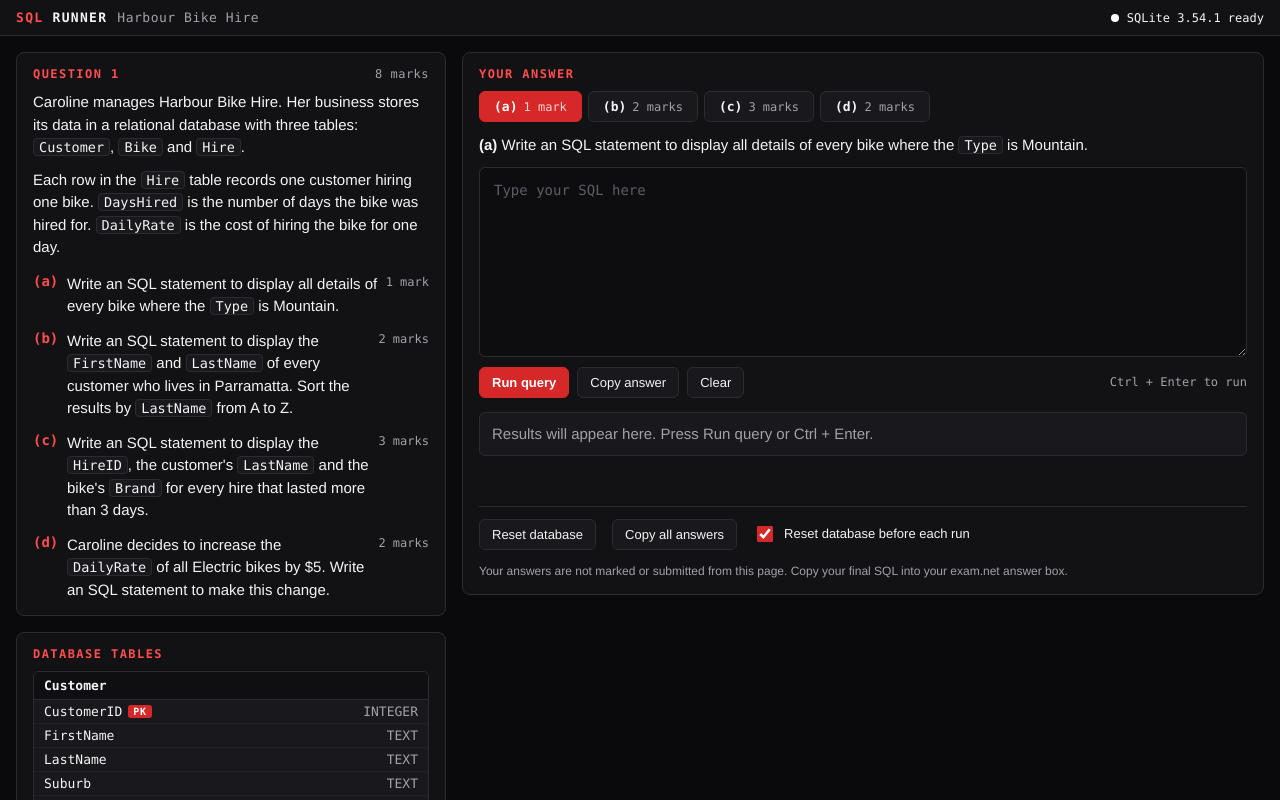
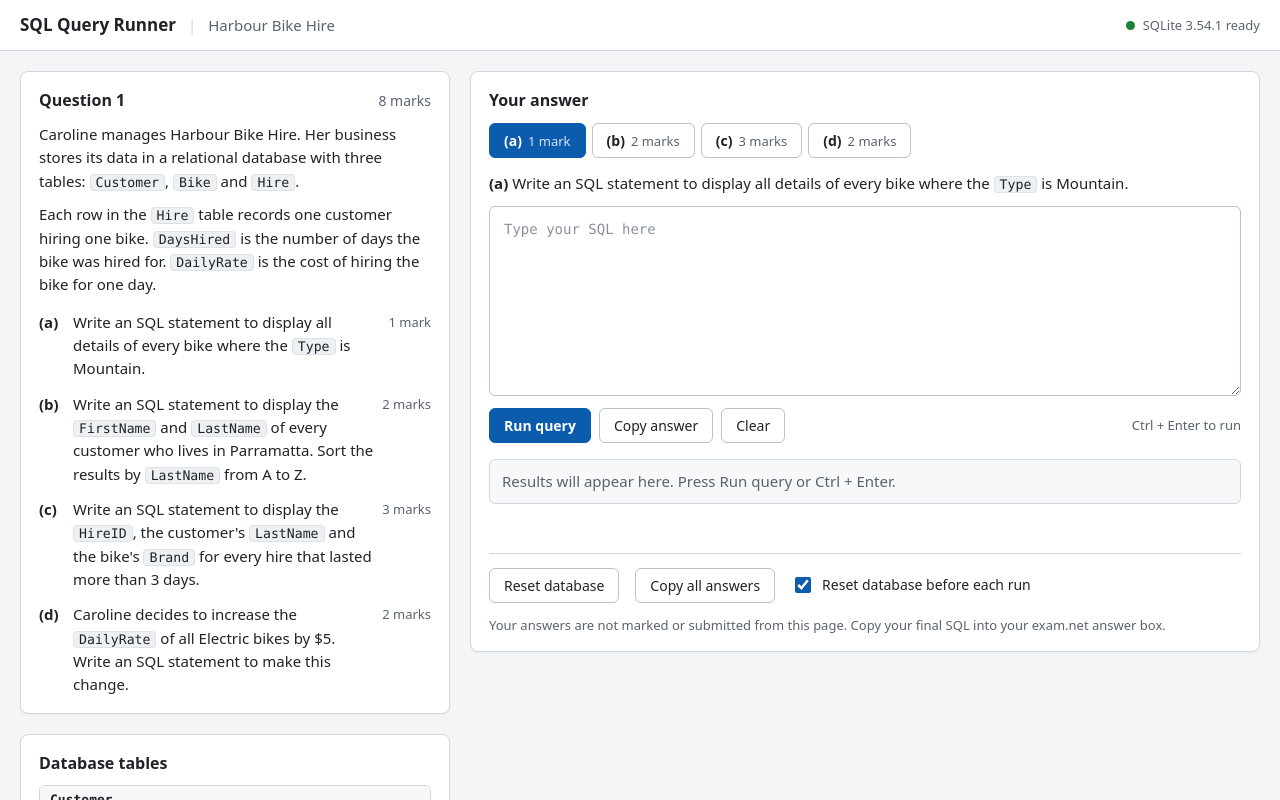
Before and after one commit to DunneTeaches/SQLTEST.github.io, a plain HTML site: page index.html in a window 1280 px wide. Shown: the top 800 px of the page. Drawn offline with Linux system fonts and the light colour scheme.

Commit message:
Update index.html

```diff
--- a/index.html
+++ b/index.html
@@ -8,135 +8,137 @@
 <head>
 <meta charset="utf-8">
 <meta name="viewport" content="width=device-width, initial-scale=1">
-<meta name="color-scheme" content="dark">
+<meta name="color-scheme" content="light">
 <title>SQL Query Runner</title>
 <style>
 :root {
-  --bg: #0a0a0c;
-  --panel: #121215;
-  --panel-2: #19191d;
-  --line: #2b2b32;
-  --text: #f4f4f5;
-  --muted: #a1a1aa;
-  --red: #ff4d4d;
-  --red-solid: #d62828;
-  --red-dim: #2a1012;
-  --mono: Consolas, "Space Mono", "Courier New", monospace;
-  --sans: Helvetica, Arial, sans-serif;
+  --bg: #f4f5f7;
+  --panel: #ffffff;
+  --panel-2: #f6f8fa;
+  --line: #d0d7de;
+  --text: #1f2328;
+  --muted: #59636e;
+  --accent: #0b5cad;
+  --accent-hover: #094a8c;
+  --accent-soft: #e6f0fa;
+  --danger: #b42318;
+  --danger-bg: #fdecea;
+  --danger-line: #f0b4ae;
+  --ok: #1a7f37;
+  --sans: system-ui, -apple-system, "Segoe UI", Roboto, Helvetica, Arial, sans-serif;
+  --mono: Consolas, "SFMono-Regular", Menlo, "Courier New", monospace;
 }
 * { box-sizing: border-box; }
 html, body { margin: 0; background: var(--bg); color: var(--text); }
-body { font: 15px/1.5 var(--sans); min-height: 100vh; }
+body { font: 15px/1.55 var(--sans); min-height: 100vh; }
 code, pre, textarea, .mono { font-family: var(--mono); }
-code { background: var(--panel-2); border: 1px solid var(--line); border-radius: 4px; padding: 0 5px; font-size: 0.9em; }
+code { background: #eef1f4; border: 1px solid #dde2e8; border-radius: 4px; padding: 0 5px; font-size: 0.88em; }
 [hidden] { display: none !important; }
 
-.top { display: flex; flex-wrap: wrap; align-items: center; justify-content: space-between; gap: 4px 12px; padding: 10px 16px; background: var(--panel); border-bottom: 1px solid var(--line); }
-.brand { font: 700 13px var(--mono); letter-spacing: 0.1em; }
-.brand b { color: var(--red); }
-.brand span { color: var(--muted); font-weight: 400; margin-left: 10px; letter-spacing: 0.04em; }
-.status { font: 12px var(--mono); color: var(--muted); display: flex; align-items: center; gap: 8px; }
-.status::before { content: ""; width: 8px; height: 8px; border-radius: 50%; background: var(--muted); }
-.status.ok { color: var(--text); }
-.status.ok::before { background: #fff; }
-.status.err { color: var(--red); }
-.status.err::before { background: var(--red); }
+.top { display: flex; flex-wrap: wrap; align-items: center; justify-content: space-between; gap: 4px 12px; padding: 12px 20px; background: var(--panel); border-bottom: 1px solid var(--line); }
+.brand { font-size: 17px; font-weight: 600; }
+.brand span { color: var(--muted); font-weight: 400; margin-left: 12px; font-size: 15px; }
+.brand span::before { content: "|"; margin-right: 12px; color: var(--line); }
+.status { font-size: 13px; color: var(--muted); display: flex; align-items: center; gap: 8px; }
+.status::before { content: ""; width: 9px; height: 9px; border-radius: 50%; background: #b8bfc7; }
+.status.ok::before { background: var(--ok); }
+.status.err { color: var(--danger); }
+.status.err::before { background: var(--danger); }
 
-.layout { display: grid; grid-template-columns: minmax(300px, 430px) minmax(0, 1fr); gap: 16px; padding: 16px; max-width: 1500px; margin: 0 auto; align-items: start; }
+.layout { display: grid; grid-template-columns: minmax(300px, 430px) minmax(0, 1fr); gap: 20px; padding: 20px; max-width: 1500px; margin: 0 auto; align-items: start; }
 @media (max-width: 900px) {
-  .layout { grid-template-columns: minmax(0, 1fr); }
+  .layout { grid-template-columns: minmax(0, 1fr); gap: 16px; padding: 12px; }
   .col { display: contents; }
-  .layout .card { min-width: 0; }
-  .layout .card { margin-bottom: 0; }
+  .layout .card { margin-bottom: 0; min-width: 0; }
   #question { order: 1; }
   .ans-card { order: 2; }
   .schema-card { order: 3; }
   .data-card { order: 4; }
 }
 .col { min-width: 0; }
-.card { background: var(--panel); border: 1px solid var(--line); border-radius: 8px; padding: 14px 16px; margin-bottom: 16px; }
+.card { background: var(--panel); border: 1px solid var(--line); border-radius: 8px; padding: 16px 18px; margin-bottom: 20px; box-shadow: 0 1px 2px rgba(31, 35, 40, 0.05); }
 .col .card:last-child { margin-bottom: 0; }
-h2 { margin: 0 0 10px; font: 700 12px var(--mono); letter-spacing: 0.12em; text-transform: uppercase; color: var(--red); display: flex; justify-content: space-between; gap: 8px; }
-h2 span { color: var(--muted); font-weight: 400; letter-spacing: 0.04em; text-transform: none; }
+h2 { margin: 0 0 10px; font-size: 16px; font-weight: 600; display: flex; justify-content: space-between; align-items: baseline; gap: 8px; }
+h2 span { color: var(--muted); font-weight: 400; font-size: 14px; }
 p { margin: 0 0 10px; }
 
 .parts { list-style: none; margin: 14px 0 0; padding: 0; display: grid; gap: 12px; }
 .parts li { display: grid; grid-template-columns: 26px 1fr auto; gap: 8px; align-items: start; }
-.parts .lbl { font: 700 14px var(--mono); color: var(--red); }
-.parts .mk { font: 12px var(--mono); color: var(--muted); white-space: nowrap; padding-top: 2px; }
+.parts .lbl { font-weight: 600; }
+.parts .mk { font-size: 13px; color: var(--muted); white-space: nowrap; padding-top: 1px; }
 
 .tables { display: grid; gap: 10px; }
-.tcard { border: 1px solid var(--line); border-radius: 6px; background: var(--panel-2); overflow: hidden; }
-.tcard h3 { margin: 0; padding: 6px 10px; font: 700 13px var(--mono); border-bottom: 1px solid var(--line); background: #0f0f12; }
-.col-row { display: grid; grid-template-columns: minmax(0, 1fr) auto; gap: 8px; padding: 4px 10px; font: 13px var(--mono); border-bottom: 1px solid #202026; }
+.tcard { border: 1px solid var(--line); border-radius: 6px; background: var(--panel); overflow: hidden; }
+.tcard h3 { margin: 0; padding: 6px 10px; font: 600 13px var(--mono); border-bottom: 1px solid var(--line); background: var(--panel-2); }
+.col-row { display: grid; grid-template-columns: minmax(0, 1fr) auto; gap: 8px; padding: 4px 10px; font: 13px var(--mono); border-bottom: 1px solid #e8ecf0; }
 .col-row:last-child { border-bottom: 0; }
 .col-row .ty { color: var(--muted); }
-.badge { display: inline-block; font: 700 10px var(--mono); letter-spacing: 0.06em; padding: 1px 5px; border-radius: 3px; margin-left: 6px; vertical-align: 1px; }
-.badge.pk { background: var(--red-solid); color: #fff; }
-.badge.fk { border: 1px solid var(--red); color: var(--red); }
+.badge { display: inline-block; font: 600 10px var(--sans); letter-spacing: 0.04em; padding: 1px 6px; border-radius: 3px; margin-left: 6px; vertical-align: 1px; }
+.badge.pk { background: var(--accent); color: #fff; }
+.badge.fk { background: var(--accent-soft); border: 1px solid #b6d3ee; color: var(--accent); }
 
 .pills { display: flex; flex-wrap: wrap; gap: 6px; margin-bottom: 10px; }
-button { font: 13px var(--sans); color: var(--text); background: var(--panel-2); border: 1px solid var(--line); border-radius: 6px; padding: 7px 12px; cursor: pointer; }
-button:hover:not(:disabled) { border-color: #55555e; }
-button:disabled { opacity: 0.45; cursor: not-allowed; }
-button:focus-visible, .tbl-wrap:focus-visible { outline: 2px solid #fff; outline-offset: 2px; }
-button.primary { background: var(--red-solid); border-color: var(--red-solid); color: #fff; font-weight: 700; }
-button.primary:hover:not(:disabled) { background: #ec3434; border-color: #ec3434; }
-.pill { font: 12px var(--mono); padding: 4px 10px; border-radius: 999px; }
-.pill[aria-pressed="true"] { background: var(--red-solid); border-color: var(--red-solid); color: #fff; }
-.dirty-note { font-size: 12px; color: var(--red); margin: 0 0 8px; }
+button { font: 14px var(--sans); color: var(--text); background: var(--panel); border: 1px solid #b9c1ca; border-radius: 6px; padding: 7px 14px; cursor: pointer; }
+button:hover:not(:disabled) { background: var(--panel-2); border-color: #8c959f; }
+button:disabled { opacity: 0.5; cursor: not-allowed; }
+button:focus-visible, .tbl-wrap:focus-visible { outline: 2px solid var(--accent); outline-offset: 2px; }
+button.primary { background: var(--accent); border-color: var(--accent); color: #fff; font-weight: 600; }
+button.primary:hover:not(:disabled) { background: var(--accent-hover); border-color: var(--accent-hover); }
+.pill { font-size: 13px; padding: 3px 12px; border-radius: 999px; }
+.pill[aria-pressed="true"] { background: var(--accent); border-color: var(--accent); color: #fff; }
+.dirty-note { font-size: 13px; color: var(--danger); margin: 0 0 8px; }
 
-.tbl-wrap { overflow: auto; max-height: 320px; border: 1px solid var(--line); border-radius: 6px; background: #0d0d10; }
+.tbl-wrap { overflow: auto; max-height: 320px; border: 1px solid var(--line); border-radius: 6px; background: var(--panel); }
 table { border-collapse: collapse; width: 100%; font: 13px var(--mono); }
-th { position: sticky; top: 0; background: var(--panel-2); text-align: left; padding: 6px 10px; border-bottom: 2px solid var(--red-solid); white-space: nowrap; }
-td { padding: 5px 10px; border-bottom: 1px solid #202026; white-space: nowrap; }
-tbody tr:nth-child(even) td { background: #101013; }
+th { position: sticky; top: 0; background: var(--panel-2); text-align: left; padding: 6px 10px; border-bottom: 1px solid var(--line); white-space: nowrap; font-weight: 600; }
+td { padding: 5px 10px; border-bottom: 1px solid #e8ecf0; white-space: nowrap; }
+tbody tr:nth-child(even) td { background: #fafbfc; }
+tbody tr:last-child td { border-bottom: 0; }
 td.num { text-align: right; }
-td.null { color: var(--muted); font-style: italic; }
+td.null { color: #8a919c; font-style: italic; }
 
-.tabs { display: flex; flex-wrap: wrap; gap: 6px; margin-bottom: 12px; }
-.tab { font: 700 13px var(--mono); padding: 7px 14px; position: relative; }
-.tab small { font: 12px var(--mono); color: var(--muted); margin-left: 6px; font-weight: 400; }
-.tab[aria-selected="true"] { background: var(--red-solid); border-color: var(--red-solid); color: #fff; }
-.tab[aria-selected="true"] small { color: #ffd6d6; }
-.tab.filled::after { content: ""; position: absolute; top: 5px; right: 5px; width: 6px; height: 6px; border-radius: 50%; background: var(--red); }
-.tab[aria-selected="true"].filled::after { background: #fff; }
-.prompt { margin: 0 0 10px; color: var(--text); }
+.tabs { display: flex; flex-wrap: wrap; gap: 6px; margin-bottom: 14px; }
+.tab { font-weight: 600; padding: 7px 14px; position: relative; }
+.tab small { font: 400 13px var(--sans); color: var(--muted); margin-left: 6px; }
+.tab[aria-selected="true"] { background: var(--accent); border-color: var(--accent); color: #fff; }
+.tab[aria-selected="true"] small { color: #d6e6f7; }
+.tab.filled::after { content: ""; position: absolute; top: 5px; right: 5px; width: 6px; height: 6px; border-radius: 50%; background: var(--ok); }
+.prompt { margin: 0 0 10px; }
 
-.editor { position: relative; height: 190px; min-height: 110px; resize: vertical; overflow: hidden; background: #0d0d10; border: 1px solid var(--line); border-radius: 6px; }
-.editor:focus-within { border-color: var(--red); }
+.editor { position: relative; height: 190px; min-height: 110px; resize: vertical; overflow: hidden; background: #fff; border: 1px solid #b9c1ca; border-radius: 6px; }
+.editor:focus-within { border-color: var(--accent); box-shadow: 0 0 0 3px rgba(11, 92, 173, 0.18); }
 .editor pre, .editor textarea { position: absolute; inset: 0; margin: 0; padding: 12px 14px; border: 0; font-size: 14px; line-height: 1.55; tab-size: 2; white-space: pre; letter-spacing: 0; }
-.editor pre { overflow: hidden; pointer-events: none; color: var(--text); }
-.editor textarea { width: 100%; height: 100%; resize: none; overflow: auto; background: transparent; color: transparent; caret-color: #fff; outline: none; }
-.editor textarea::placeholder { color: #5d5d66; }
-.editor textarea::selection { background: rgba(255, 77, 77, 0.38); color: transparent; }
-.t-kw { color: var(--red); }
-.t-ty { color: #ff9b9b; }
-.t-fn { color: #ffc9c9; }
-.t-str { color: #f0c674; }
-.t-num { color: #8ec5ff; }
-.t-cmt { color: #6f6f79; }
-.t-idq { color: #fff; }
+.editor pre { overflow: hidden; pointer-events: none; color: #1f2328; }
+.editor textarea { width: 100%; height: 100%; resize: none; overflow: auto; background: transparent; color: transparent; caret-color: #000; outline: none; }
+.editor textarea::placeholder { color: #8a919c; }
+.editor textarea::selection { background: rgba(11, 92, 173, 0.25); color: transparent; }
+.t-kw { color: #0000ff; }
+.t-ty { color: #267f99; }
+.t-fn { color: #795e26; }
+.t-str { color: #a31515; }
+.t-num { color: #098658; }
+.t-cmt { color: #008000; }
+.t-idq { color: #1f2328; }
 
-.bar { display: flex; flex-wrap: wrap; gap: 8px; align-items: center; margin: 10px 0 14px; }
+.bar { display: flex; flex-wrap: wrap; gap: 8px; align-items: center; margin: 12px 0 16px; }
 .bar .spacer { flex: 1; }
-.hint { font: 12px var(--mono); color: var(--muted); }
+.hint { font-size: 13px; color: var(--muted); }
 
 .results { min-height: 80px; }
 .note { padding: 10px 12px; border-radius: 6px; border: 1px solid var(--line); background: var(--panel-2); margin-bottom: 8px; }
-.note.err { border-color: var(--red); background: var(--red-dim); color: #ffd9d9; font-family: var(--mono); font-size: 13px; white-space: pre-wrap; overflow-wrap: anywhere; }
+.note.err { border-color: var(--danger-line); background: var(--danger-bg); color: var(--danger); font-family: var(--mono); font-size: 13px; white-space: pre-wrap; overflow-wrap: anywhere; }
 .note.info { color: var(--muted); }
-.meta { font: 12px var(--mono); color: var(--muted); margin: 6px 0 14px; }
-.rs-title { font: 700 12px var(--mono); color: var(--red); margin: 0 0 6px; letter-spacing: 0.08em; }
+.meta { font-size: 13px; color: var(--muted); margin: 6px 0 14px; }
+.rs-title { font-size: 13px; font-weight: 600; margin: 0 0 6px; }
 
-.foot { display: flex; flex-wrap: wrap; align-items: center; gap: 10px 16px; margin-top: 14px; padding-top: 12px; border-top: 1px solid var(--line); }
-.foot label { display: inline-flex; align-items: center; gap: 8px; font-size: 13px; cursor: pointer; }
-.foot input { accent-color: var(--red-solid); width: 16px; height: 16px; }
-.submit-note { font-size: 12px; color: var(--muted); margin: 12px 0 0; }
+.foot { display: flex; flex-wrap: wrap; align-items: center; gap: 10px 16px; margin-top: 14px; padding-top: 14px; border-top: 1px solid var(--line); }
+.foot label { display: inline-flex; align-items: center; gap: 8px; font-size: 14px; cursor: pointer; }
+.foot input { accent-color: var(--accent); width: 16px; height: 16px; }
+.submit-note { font-size: 13px; color: var(--muted); margin: 12px 0 0; }
 
-.sheet { position: fixed; inset: 0; background: rgba(0, 0, 0, 0.75); display: flex; align-items: center; justify-content: center; padding: 16px; z-index: 20; }
-.sheet-box { width: min(560px, 100%); background: var(--panel); border: 1px solid var(--red); border-radius: 8px; padding: 16px; }
-.sheet-box textarea { width: 100%; height: 180px; background: #0d0d10; color: var(--text); border: 1px solid var(--line); border-radius: 6px; padding: 10px; font-size: 13px; resize: vertical; }
+.sheet { position: fixed; inset: 0; background: rgba(31, 35, 40, 0.5); display: flex; align-items: center; justify-content: center; padding: 16px; z-index: 20; }
+.sheet-box { width: min(560px, 100%); background: var(--panel); border: 1px solid var(--line); border-radius: 8px; padding: 18px; box-shadow: 0 8px 30px rgba(0, 0, 0, 0.25); }
+.sheet-box textarea { width: 100%; height: 180px; background: #fff; color: var(--text); border: 1px solid #b9c1ca; border-radius: 6px; padding: 10px; font-size: 13px; resize: vertical; }
 .sheet-box .row { display: flex; gap: 8px; justify-content: flex-end; margin-top: 10px; }
 .sr { position: absolute; width: 1px; height: 1px; overflow: hidden; clip: rect(0 0 0 0); white-space: nowrap; }
 </style>
@@ -146,7 +148,7 @@ td.null { color: var(--muted); font-style: italic; }
 <noscript><p style="padding:16px">This page needs JavaScript to run.</p></noscript>
 
 <header class="top">
-  <div class="brand"><b>SQL</b> RUNNER<span id="qtitle"></span></div>
+  <div class="brand">SQL Query Runner<span id="qtitle"></span></div>
   <div class="status" id="status" role="status">Starting database engine...</div>
 </header>
 
```
